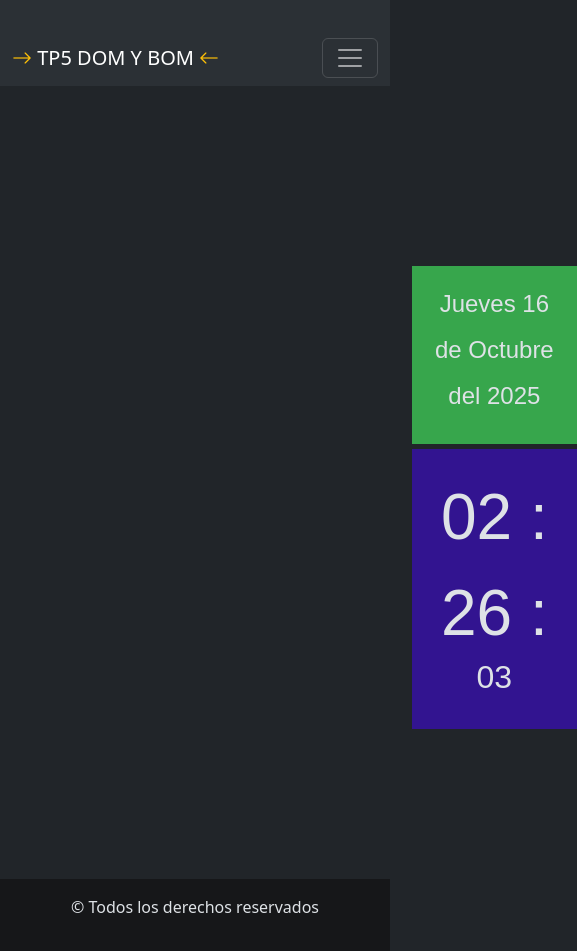
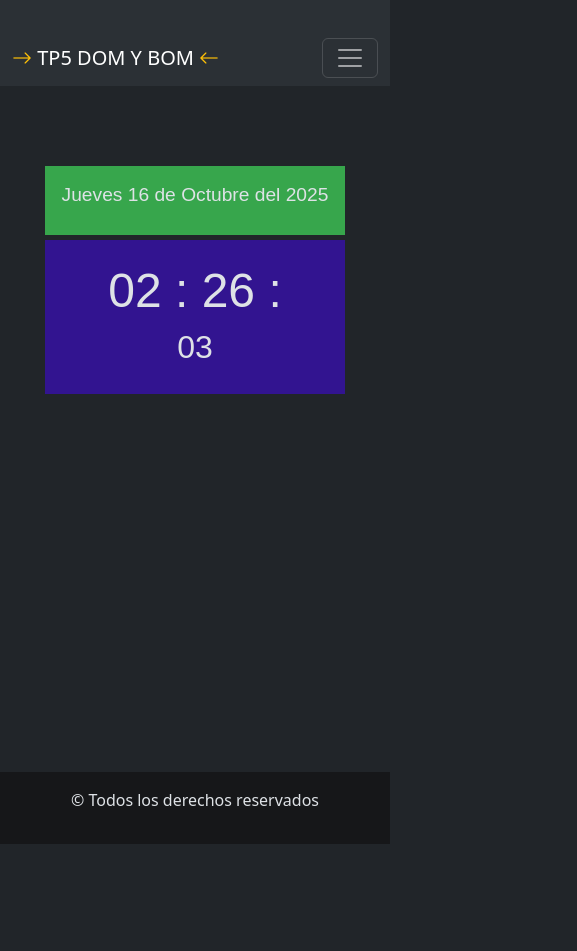
Before and after one commit to jonathanfiorenza/tp-5, a plain HTML site: page pages/04-ejercicio.html in a window 390 px wide. Shown: the whole page, 577 px wide, since content can reach past the window. After the commit the page ends 844 px from the top, so only its background shows below. Drawn offline with nearby package versions, Linux system fonts and the light colour scheme.

Commit message:
se agrego una media querys para el reloj

```diff
--- a/css/style.css
+++ b/css/style.css
@@ -30,13 +30,17 @@ main {
 .wrap {
     width: 90%;
     max-width: 1000px;
-	/*margin:auto;*/
+    /* Centrar el wrap dentro del body/main */
+    margin: 0 auto;
+    padding: 0 15px; /* Evita que el contenido toque los bordes en móviles */
 }
 
 .widget {
-	width: 50%;
-
-	margin: 150px 400px;
+    /* Ocupa el 100% del ancho del 'wrap' */
+    width: 100%;
+    /* Centra el widget horizontalmente. El 150px es el margen superior/inferior. */
+    margin: 150px auto;
+    max-width: 500px; /* Limita el ancho máximo para que no se vea ridículo en pantallas gigantes */
 }
 
 .widget p {
@@ -47,7 +51,7 @@ main {
 .fecha {
     font-family: fantasy;
     text-align: center;
-	font-size:1.5em;
+    font-size: 1.5em;
     margin-bottom: 5px;
     background: rgba(63, 211, 88, 0.74);
     padding: 20px;
@@ -58,6 +62,7 @@ main {
     font-family: fantasy;
     width: 100%;
     padding: 20px;
+    /* Fuente grande para escritorio */
     font-size: 4em;
     text-align: center;
     background: rgba(69, 5, 247, 0.5);
@@ -73,6 +78,22 @@ main {
     display: block;
 }
 
+/* Media Query para hacer la fuente más pequeña en móviles (hasta 576px) */
+@media (max-width: 576px) {
+    .reloj {
+        font-size: 3em; /* Reducimos la fuente para que quepa mejor */
+        padding: 15px;
+    }
+
+    .fecha {
+        font-size: 1.2em; /* Reducimos la fuente de la fecha también */
+        padding: 15px;
+    }
+
+    .widget {
+        margin: 50px auto; /* Reducimos el margen superior en móviles */
+    }
+}
 
 /*ejercicio 5*/
       .cronometro-container {
```
Lines whose indentation alone changed are shown as unchanged.
